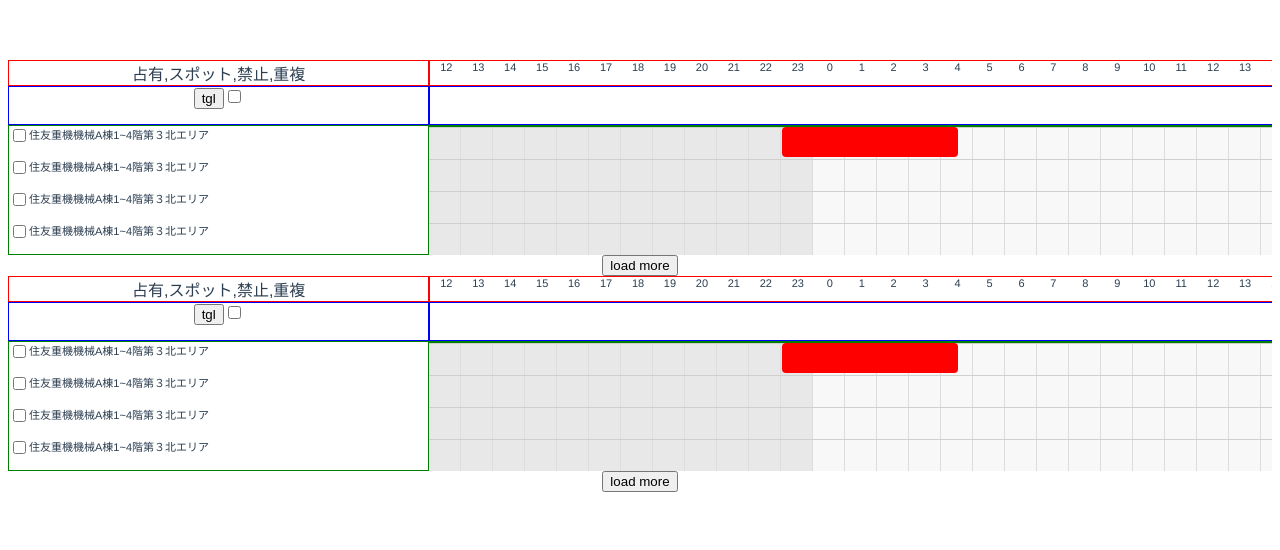
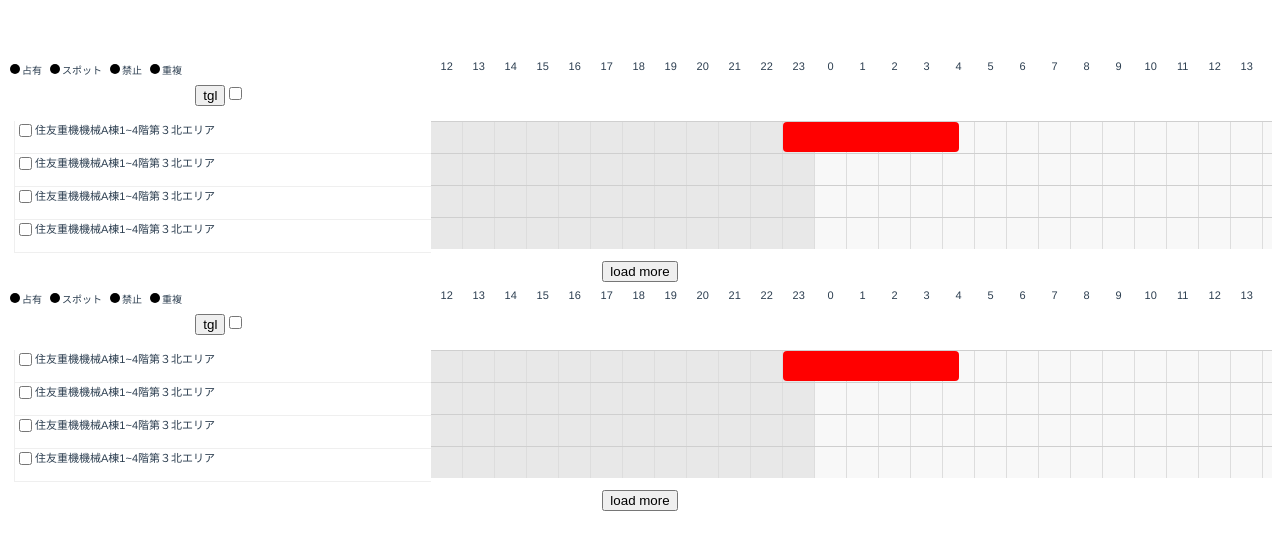
Before and after one commit to masahiro8/GREEN_schedule, a Vue app: page / in a window 1280 px wide. Shown: the top 550 px of the page. Built offline with nearby package versions, Linux system fonts and the light colour scheme.

Commit message:
スケジュールラベルを追加

```diff
--- a/src/components/ScheduleRow.vue
+++ b/src/components/ScheduleRow.vue
@@ -3,7 +3,26 @@
     <div class="table">
       <ul class="information">
         <!-- ラベル -->
-        <div class="schedule__label">占有,スポット,禁止,重複</div>
+        <div class="schedule__label">
+          <div class="schedule__type-label">
+            <div>
+              <span class="type-circle"></span
+              ><span class="type-label">占有</span>
+            </div>
+            <div>
+              <span class="type-circle"></span
+              ><span class="type-label">スポット</span>
+            </div>
+            <div>
+              <span class="type-circle"></span
+              ><span class="type-label">禁止</span>
+            </div>
+            <div>
+              <span class="type-circle"></span
+              ><span class="type-label">重複</span>
+            </div>
+          </div>
+        </div>
         <!-- TODO:サマリー -->
         <div class="schedule__summary">
           <button @click="toggleChild">tgl</button>
@@ -240,22 +259,39 @@ export default {
   height: auto;
   display: flex;
 }
+
+.table_footer {
+  height: 36px;
+  display: flex;
+  justify-content: center;
+  align-items: center;
+}
+
 .information {
   margin: 0;
+  margin-left: 2px;
   padding: 0;
   width: 50%;
+  background-color: white;
 
   .informatin_row {
     display: flex;
     justify-content: flex-start;
     text-align: left;
     font-size: 11px;
+    border-left: 1px solid #efefef;
+    border-bottom: 1px solid #efefef;
+  }
+
+  .schedule__plan {
+    margin-left: 4px;
   }
 }
 .schedule {
   overflow-x: scroll;
   overflow-y: hidden;
   width: 100%;
+  background-color: white;
 }
 
 .scheduleInner {
@@ -265,16 +301,30 @@ export default {
 
 .schedule__label {
   height: 24px;
-  border: 1px solid red;
+}
+.schedule__type-label {
+  display: flex;
+  align-items: center;
+  .type-circle {
+    display: inline-block;
+    width: 10px;
+    height: 10px;
+    background-color: black;
+    border-radius: 5px;
+    margin-right: 2px;
+  }
+  .type-label {
+    font-size: 10px;
+    height: 10px;
+    margin-right: 8px;
+  }
 }
 
 .schedule__summary {
   height: 37px;
-  border: 1px solid blue;
 }
 
 .schedule__plan {
-  border: 1px solid green;
   position: relative;
 }
 
```
